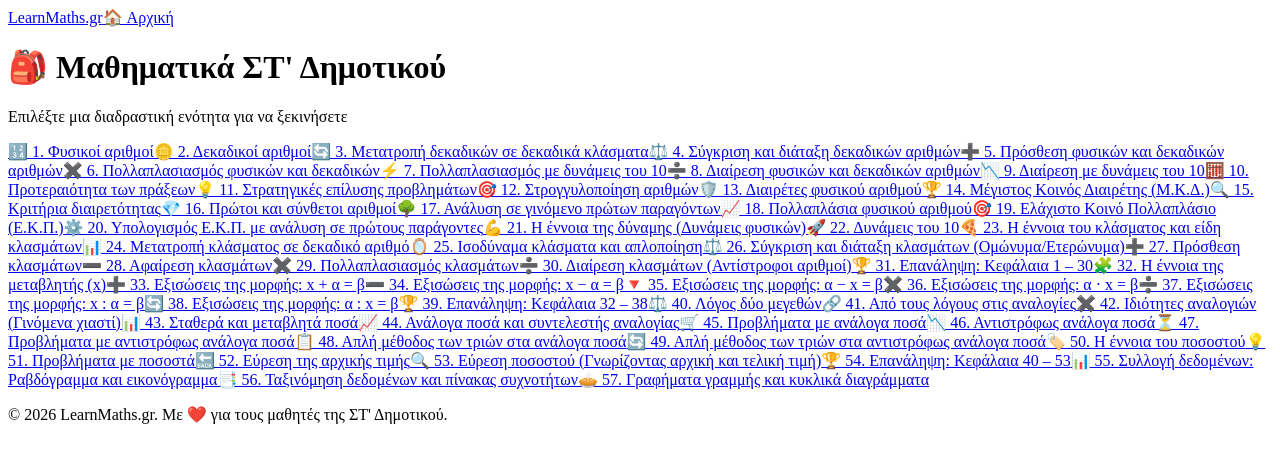
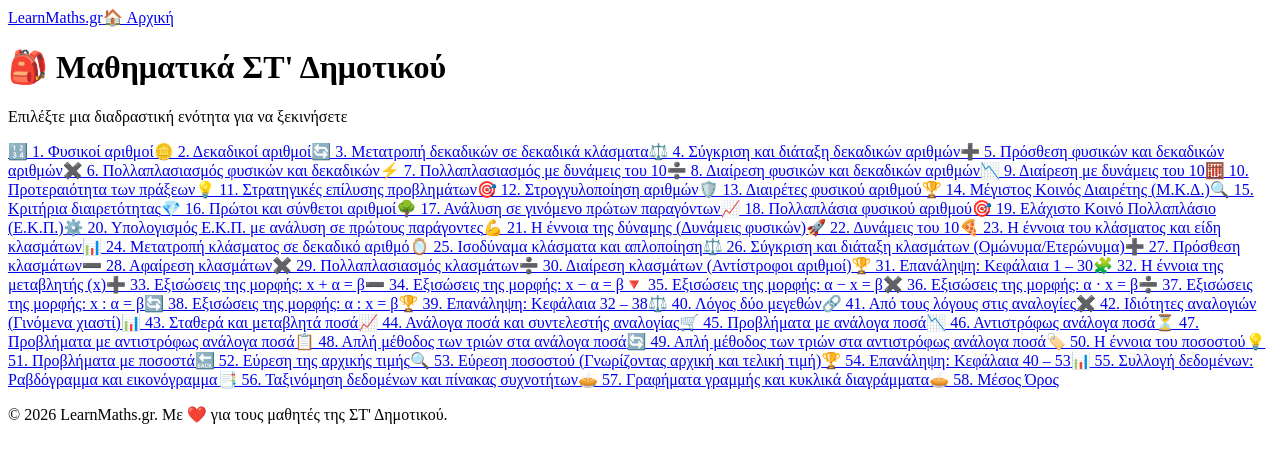
Before and after one commit to gkrimpas-lab/learn-maths-2026, a Next.js app: page /st-dimotikou in a window 1280 px wide. Shown: the top 462 px of the page. Built offline with nearby package versions, Linux system fonts and the light colour scheme.

Commit message:
Add new item for 'Μέσος Όρος' in index.js

```diff
--- a/pages/st-dimotikou/index.js
+++ b/pages/st-dimotikou/index.js
@@ -61,7 +61,8 @@ export default function STDimotikouMenu() {
   { id: '54-epanalipsi-3', label: '🏆 54. Επανάληψη: Κεφάλαια 40 – 53', href: '/st-dimotikou/54-epanalipsi-3' },
   { id: '55-apeikonisi-data', label: '📊 55. Συλλογή δεδομένων: Ραβδόγραμμα και εικονόγραμμα', href: '/st-dimotikou/55-apeikonisi-data' },
   { id: '56-pinakas-sixnotiton', label: '📑 56. Ταξινόμηση δεδομένων και πίνακας συχνοτήτων', href: '/st-dimotikou/56-pinakas-sixnotiton' },
-  { id: '57-alla-grafimata', label: '🥧 57. Γραφήματα γραμμής και κυκλικά διαγράμματα', href: '/st-dimotikou/57-alla-grafimata' }
+  { id: '57-alla-grafimata', label: '🥧 57. Γραφήματα γραμμής και κυκλικά διαγράμματα', href: '/st-dimotikou/57-alla-grafimata' },
+    { id: '58-mesos-oros', label: '🥧 58. Μέσος Όρος', href: '/st-dimotikou/58-mesos-oros' }
 ];
   return (
     <div className="min-h-screen bg-gray-50 text-gray-800 font-sans flex flex-col justify-between">
```
